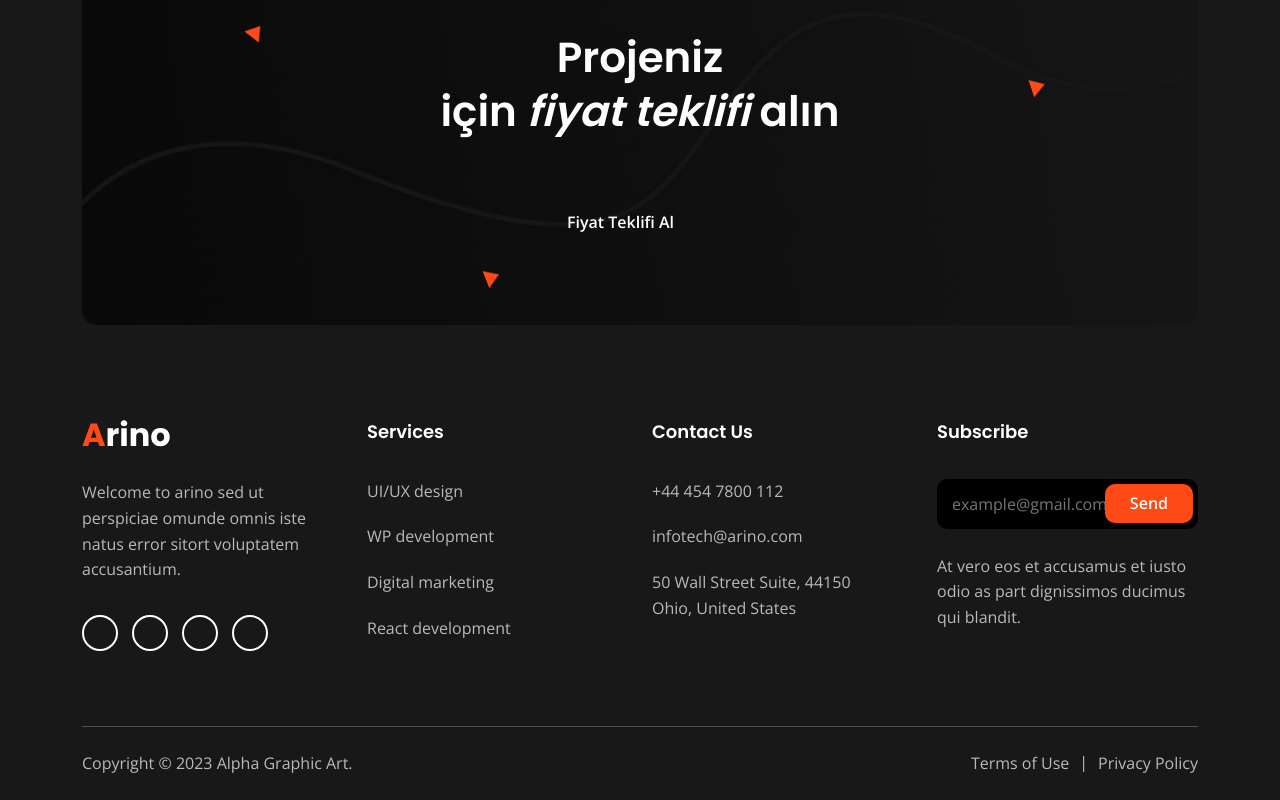
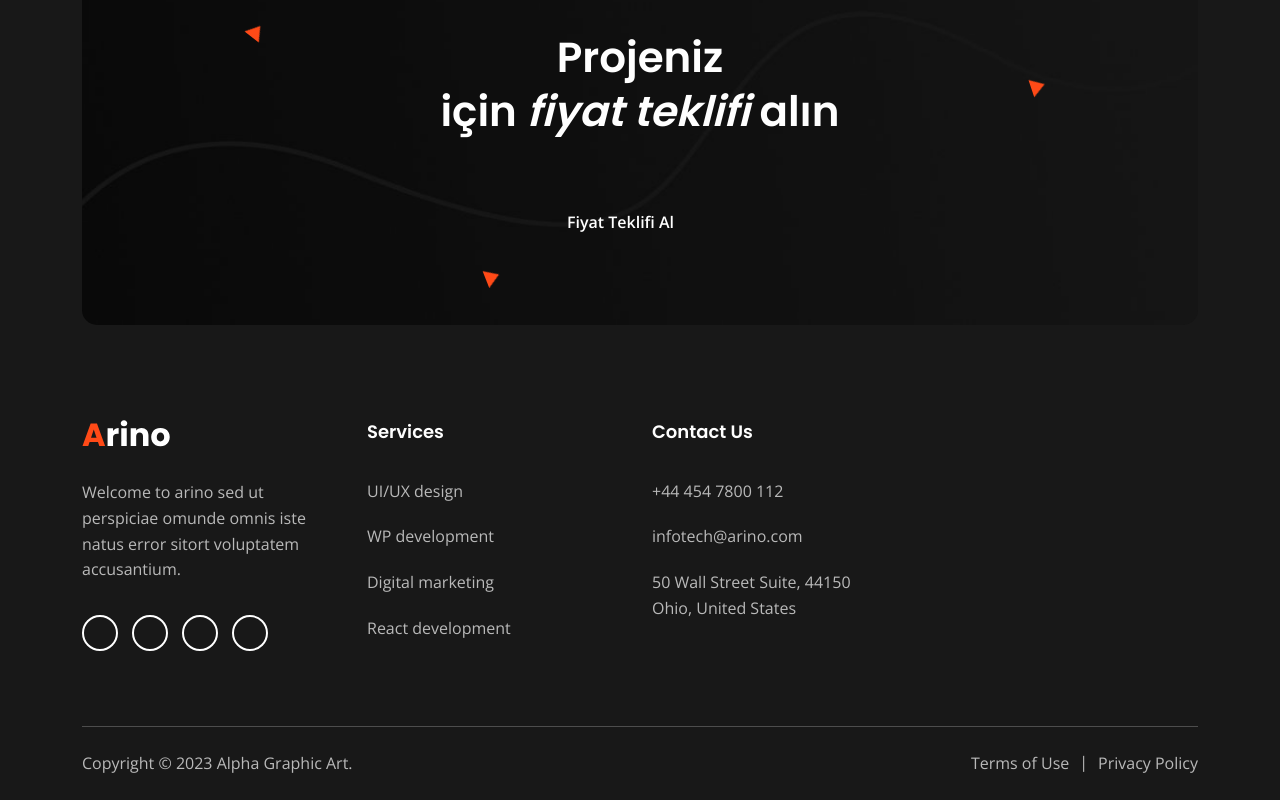
Before and after one commit to risuscreative/alphawebsite, a React (Create React App) app: page / in a window 1280 px wide. Shown: the part 4322-5122 px from the top of the page. Built offline with nearby package versions, Linux system fonts and the light colour scheme; some icons are missing.

Commit message:
forms deleted.

```diff
--- a/src/components/Footer/index.jsx
+++ b/src/components/Footer/index.jsx
@@ -65,11 +65,6 @@ export default function Footer({copyrightText, logoSrc, logoAlt, text}) {
             </Div>
             <Div className="col-lg-3 col-sm-6">
               <Div className="cs-footer_item">
-                <Newsletter
-                  title='Subscribe'
-                  subtitle='At vero eos et accusamus et iusto odio as part dignissimos ducimus qui blandit.'
-                  placeholder='example@gmail.com'
-                />
               </Div>
             </Div>
           </Div>
--- a/src/components/Header/index.jsx
+++ b/src/components/Header/index.jsx
@@ -193,11 +193,6 @@ export default function Header({ variant }) {
             <ContactInfoWidget title="Contact Us" withIcon />
           </Div>
           <Div className="cs-side_header_box">
-            <Newsletter
-              title="Subscribe"
-              subtitle="At vero eos et accusamus et iusto odio as part dignissimos ducimus qui blandit."
-              placeholder="example@gmail.com"
-            />
           </Div>
           <Div className="cs-side_header_box">
             <SocialWidget />
```
